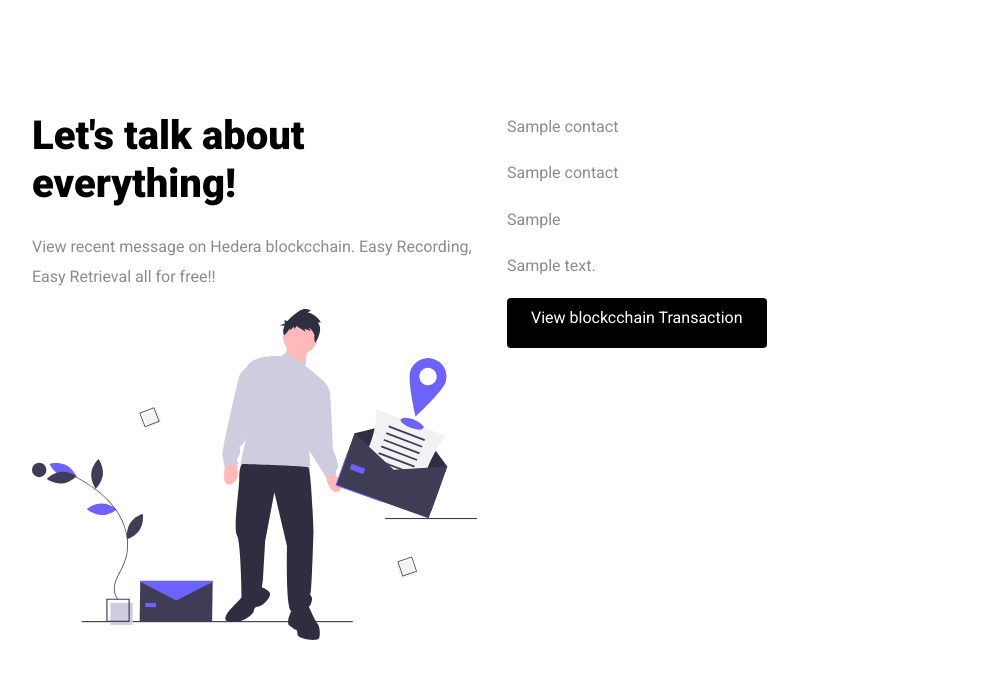
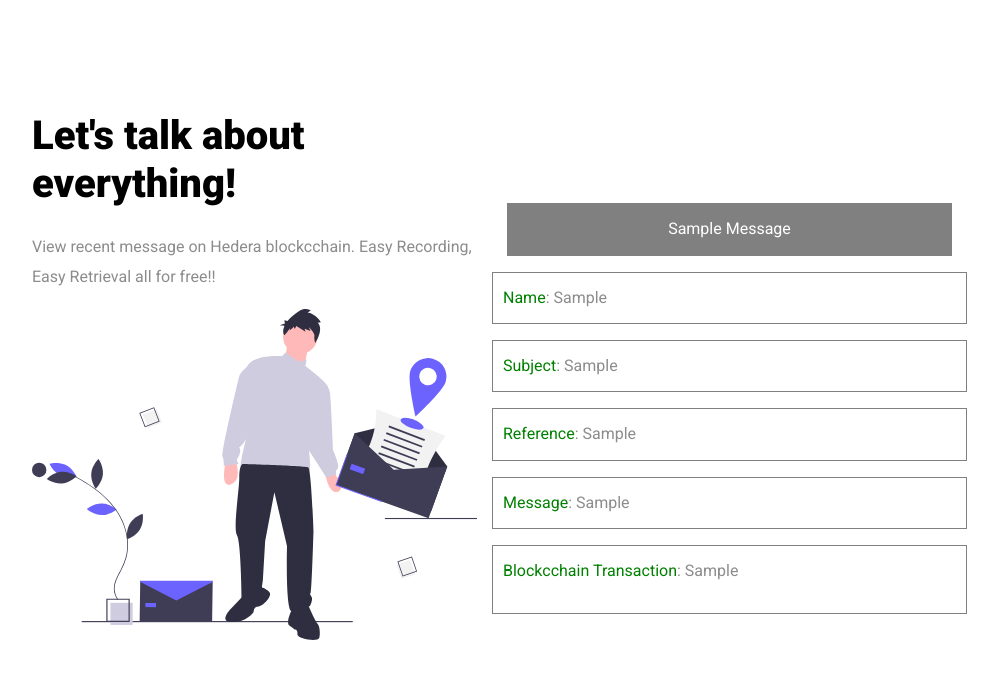
Before and after one commit to ujblockchain/django_hedera, a Django app: template core/templates/details.html in a window 1280 px wide. Shown: the top 679 px of the page, without its empty margins (148-1146 px from the left). Run offline with Django 5.2, Linux system fonts and the light colour scheme; tables that the repository leaves empty hold one stand-in row (values such as "Sample post"); the template is opened without the code that fills it: values that come from a table or form of the project are taken from there, most other values are stand-ins (such as "Sample title", 1, 10 or a date in 2020); one stand-in notice (Sample message) is shown; parts of the project's set-up code (start-up, migrations or seed data) failed here and were passed over.

Commit message:
update detail page template

```diff
--- a/core/templates/details.html
+++ b/core/templates/details.html
@@ -48,27 +48,62 @@
                                 </p>
                             </div>
                             <div class="col-md-6">
+                                <br /><br /><br />
+
+                                {% for message in messages %}
+                                <p
+                                    style="
+                                        color: white;
+                                        padding: 10px;
+                                        border: 1px solid grey;
+                                        background: grey;
+                                        text-align: center;
+                                        text-transform: capitalize;
+                                    "
+                                >
+                                    {{message.message}}
+                                </p>
+                                {% endfor %}
+
                                 <form id="contactForm">
                                     <div class="row">
-                                        <div class="col-md-12 form-group">{{contact.name}}</div>
+                                        <div
+                                            class="col-md-12 form-group"
+                                            style="border: 1px solid grey; padding: 10px"
+                                        >
+                                            <span style="color: green">Name</span>: {{contract.0}}
+                                        </div>
                                     </div>
                                     <div class="row">
-                                        <div class="col-md-12 form-group">{{contact.subject}}</div>
+                                        <div
+                                            class="col-md-12 form-group"
+                                            style="border: 1px solid grey; padding: 10px"
+                                        >
+                                            <span style="color: green">Subject</span>: {{contract.1}}
+                                        </div>
                                     </div>
                                     <div class="row">
-                                        <div class="col-md-12 form-group">{{contact.reference}}</div>
+                                        <div
+                                            class="col-md-12 form-group"
+                                            style="border: 1px solid grey; padding: 10px"
+                                        >
+                                            <span style="color: green">Reference</span>: {{contract.2}}
+                                        </div>
                                     </div>
                                     <div class="row">
-                                        <div class="col-md-12 form-group">{{contact.message}}</div>
+                                        <div
+                                            class="col-md-12 form-group"
+                                            style="border: 1px solid grey; padding: 10px"
+                                        >
+                                            <span style="color: green">Message</span>: {{contract.3}}
+                                        </div>
                                     </div>
                                     <div class="row">
-                                        <div class="col-12">
-                                            <a
-                                                href="{{contact.transaction_id}}"
-                                                class="btn btn-primary rounded-0 py-2 px-4"
-                                            >
-                                                View blockcchain Transaction
-                                            </a>
+                                        <div class="col-12" style="border: 1px solid grey; padding: 10px">
+                                            <p>
+                                                <span style="color: green">Blockcchain Transaction</span>:
+                                                {{transaction_id.0}}
+                                            </p>
                                         </div>
                                     </div>
                                 </form>
```
